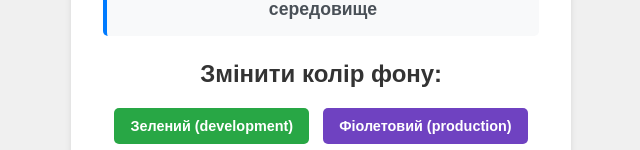
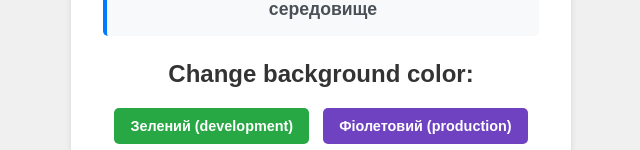
Before and after one commit to monukoni/test-task, a website: page public/index.html in a window 1280 px wide. Shown: the part 361-511 px from the top of the page, without its empty margins (319-959 px from the left). Drawn offline with Linux system fonts and the light colour scheme; no server answers.

Commit message:
testing ci/cd

```diff
--- a/public/index.html
+++ b/public/index.html
@@ -16,7 +16,7 @@
         </div>
 
         <div class="color-controls">
-            <h2>Змінити колір фону:</h2>
+            <h2>Change background color:</h2>
             <button id="greenBtn" class="color-btn green-btn">Зелений (development)</button>
             <button id="purpleBtn" class="color-btn purple-btn">Фіолетовий (production)</button>
             <button id="yellowBtn" class="color-btn yellow-btn">Жовтий (staging)</button>
```
